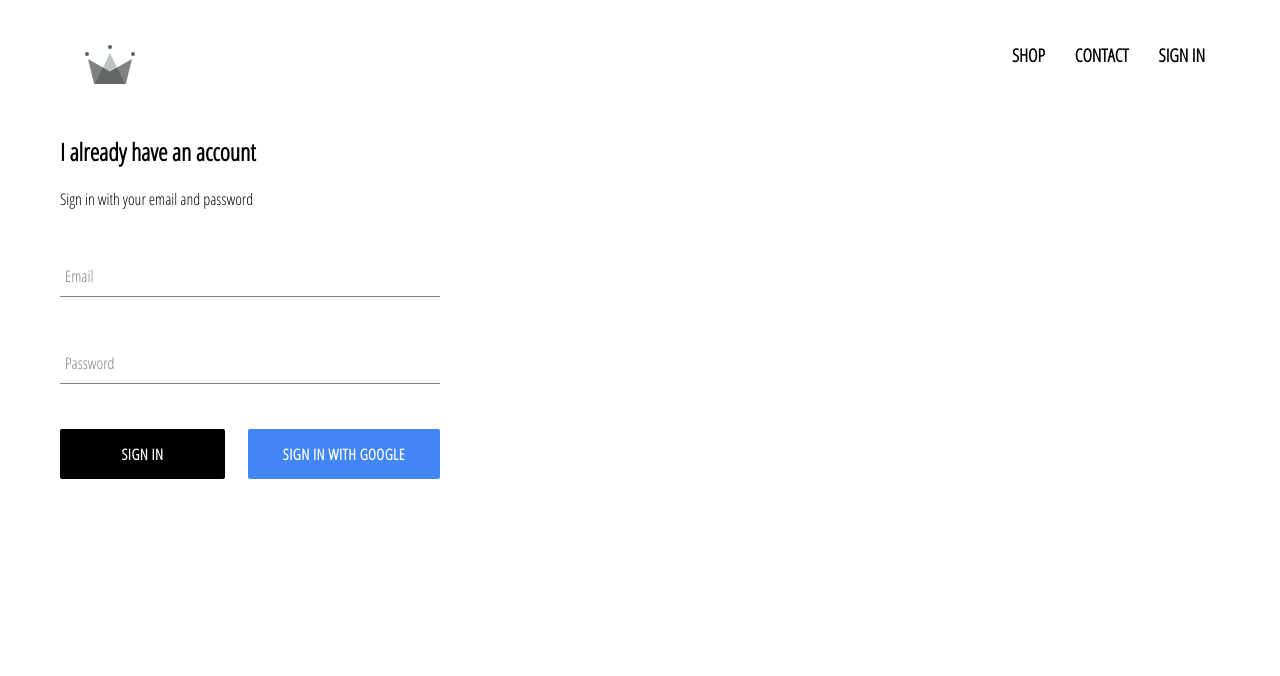
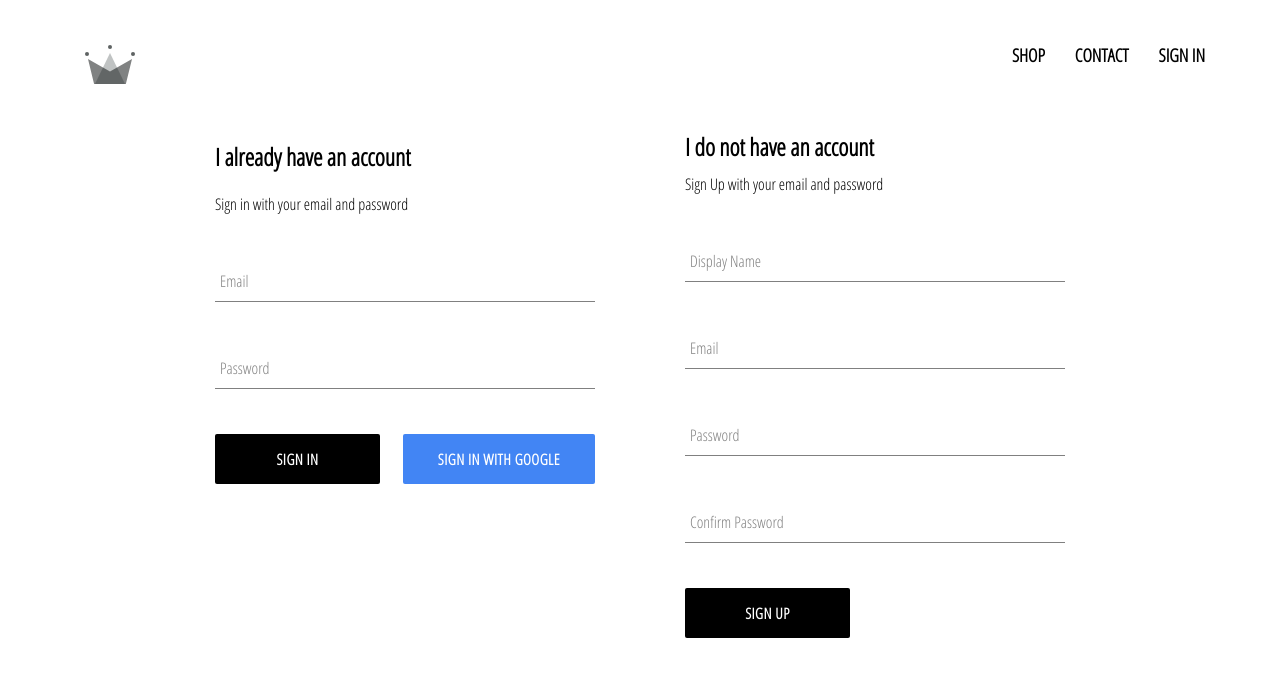
Before and after one commit to zilebe/web-clothing, a React (Create React App) app: page /signin in a window 1280 px wide. Shown: the top 676 px of the page. Built offline with nearby package versions, Linux system fonts and the light colour scheme; no server answers.

Commit message:
added signin and signup pages with firebase

```diff
--- a/src/App.js
+++ b/src/App.js
@@ -5,7 +5,7 @@
 import ShopPage from "./pages/shop/ShopPage";
 import Header from "./components/header/header";
 import SignInAndSignUpPage from "./pages/sign-in-and-sign-up/sign-in-and-sign-up";
-import { auth } from "./firebase/firebase";
+import { auth, createUserProfileDocument } from "./firebase/firebase";
 
 class App extends React.Component {
 	constructor() {
@@ -19,9 +19,21 @@
 	unsubscribeFromAuth = null;
 
 	componentDidMount() {
-		this.unsubscribeFromAuth = auth.onAuthStateChanged(user => {
-			this.setState({ currentUser: user });
-			console.log(user);
+		this.unsubscribeFromAuth = auth.onAuthStateChanged(async userAuth => {
+			if (userAuth) {
+				const userRef = await createUserProfileDocument(userAuth);
+
+				userRef.onSnapshot(snapShot => {
+					this.setState({
+						currentUser: {
+							id: snapShot.id,
+							...snapShot.data()
+						}
+					});
+				});
+			} else {
+				this.setState({ currentUser: userAuth });
+			}
 		});
 	}
 
--- a/src/components/sign-in/sign-in.js
+++ b/src/components/sign-in/sign-in.js
@@ -2,7 +2,7 @@
 import FormInput from "../form-input/form-input";
 import CustomButton from "../custom-button/custom-button";
 import "./sign-in.scss";
-import { signInWithGoogle } from "../../firebase/firebase";
+import { auth, signInWithGoogle } from "../../firebase/firebase";
 
 class SignIn extends React.Component {
 	constructor(props) {
@@ -14,10 +14,15 @@
 		};
 	}
 
-	handleSubmit = event => {
+	handleSubmit = async event => {
 		event.preventDefault();
-
-		this.setState({ email: "", password: "" });
+		const { email, password } = this.state;
+		try {
+			await auth.signInWithEmailAndPassword(email, password);
+			this.setState({ email: "", password: "" });
+		} catch (error) {
+			console.log(error);
+		}
 	};
 
 	handleChange = event => {
--- /dev/null
+++ b/src/components/sign-up/sign-up.js
@@ -0,0 +1,99 @@
+import React from "react";
+import FormInput from "../form-input/form-input";
+import CustomButton from "../custom-button/custom-button";
+import { auth, createUserProfileDocument } from "../../firebase/firebase";
+import "./sign-up.scss";
+
+class SignUp extends React.Component {
+	constructor() {
+		super();
+
+		this.state = {
+			displayName: "",
+			email: "",
+			password: "",
+			confirmPassword: ""
+		};
+	}
+
+	handleSubmit = async event => {
+		event.preventDefault();
+		const { displayName, email, password, confirmPassword } = this.state;
+
+		if (password !== confirmPassword) {
+			alert("password don't match");
+			return;
+		}
+
+		try {
+			const { user } = await auth.createUserWithEmailAndPassword(
+				email,
+				password
+			);
+
+			await createUserProfileDocument(user, { displayName });
+
+			this.setState({
+				displayName: "",
+				email: "",
+				password: "",
+				confirmPassword: ""
+			});
+		} catch (error) {
+			console.log(error);
+		}
+	};
+
+	handleChange = event => {
+		const { name, value } = event.target;
+
+		this.setState({ [name]: value });
+	};
+
+	render() {
+		const { displayName, email, password, confirmPassword } = this.state;
+		return (
+			<div className="sign-up">
+				<h2 className="title">I do not have an account</h2>
+				<span>Sign Up with your email and password</span>
+				<form className="sign-up-form" onSubmit={this.handleSubmit}>
+					<FormInput
+						type="text"
+						name="displayName"
+						value={displayName}
+						onChange={this.handleChange}
+						label="Display Name"
+						required
+					/>
+					<FormInput
+						type="email"
+						name="email"
+						value={email}
+						onChange={this.handleChange}
+						label="Email"
+						required
+					/>
+					<FormInput
+						type="password"
+						name="password"
+						value={password}
+						onChange={this.handleChange}
+						label="Password"
+						required
+					/>
+					<FormInput
+						type="password"
+						name="confirmPassword"
+						value={confirmPassword}
+						onChange={this.handleChange}
+						label="Confirm Password"
+						required
+					/>
+					<CustomButton type="submit">SIGN UP</CustomButton>
+				</form>
+			</div>
+		);
+	}
+}
+
+export default SignUp;
--- /dev/null
+++ b/src/components/sign-up/sign-up.scss
@@ -0,0 +1,9 @@
+.sign-up {
+	display: flex;
+	flex-direction: column;
+	width: 380px;
+
+	.title {
+		margin: 10px 0;
+	}
+}
--- a/src/firebase/firebase.js
+++ b/src/firebase/firebase.js
@@ -13,6 +13,30 @@
 	measurementId: "G-6CP2GX3SJH"
 };
 
+export const createUserProfileDocument = async (userAuth, additionalData) => {
+	if (!userAuth) return;
+
+	const userRef = firestore.doc(`users/${userAuth.uid}`);
+	const snapShot = await userRef.get();
+
+	if (!snapShot.exists) {
+		const { displayName, email } = userAuth;
+		const createdAt = new Date();
+
+		try {
+			await userRef.set({
+				displayName,
+				email,
+				createdAt,
+				...additionalData
+			});
+		} catch (error) {
+			console.log("error getting");
+		}
+	}
+	return userRef;
+};
+
 firebase.initializeApp(config);
 
 export const auth = firebase.auth();
--- a/src/pages/sign-in-and-sign-up/sign-in-and-sign-up.js
+++ b/src/pages/sign-in-and-sign-up/sign-in-and-sign-up.js
@@ -1,10 +1,12 @@
 import React from "react";
 import SignIn from "../../components/sign-in/sign-in";
+import SignUp from "../../components/sign-up/sign-up";
 import "./sign-in-and-sign-up.scss";
 
 const SignInAndSignUpPage = () => (
 	<div className="sign-in-and-sign-up">
 		<SignIn />
+		<SignUp />
 	</div>
 );
 
--- a/src/pages/sign-in-and-sign-up/sign-in-and-sign-up.scss
+++ b/src/pages/sign-in-and-sign-up/sign-in-and-sign-up.scss
@@ -0,0 +1,6 @@
+.sign-in-and-sign-up {
+	width: 850px;
+	display: flex;
+	justify-content: space-between;
+	margin: 30px auto;
+}
```
